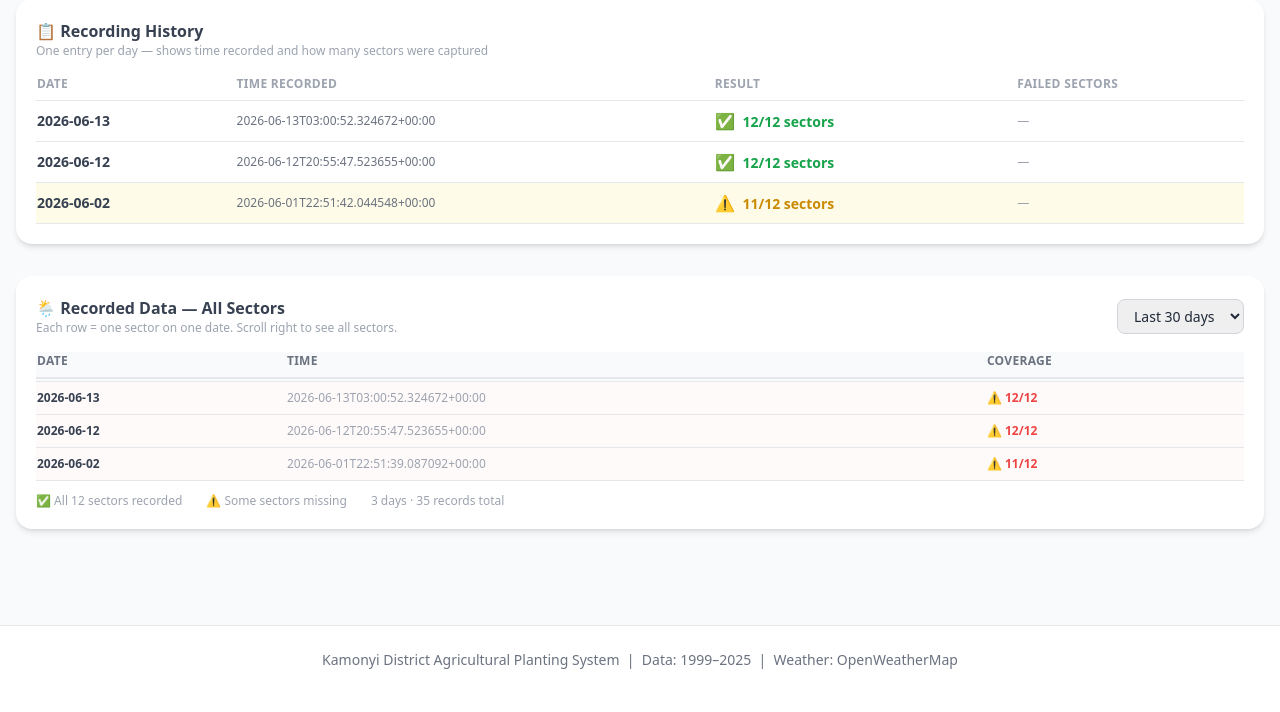
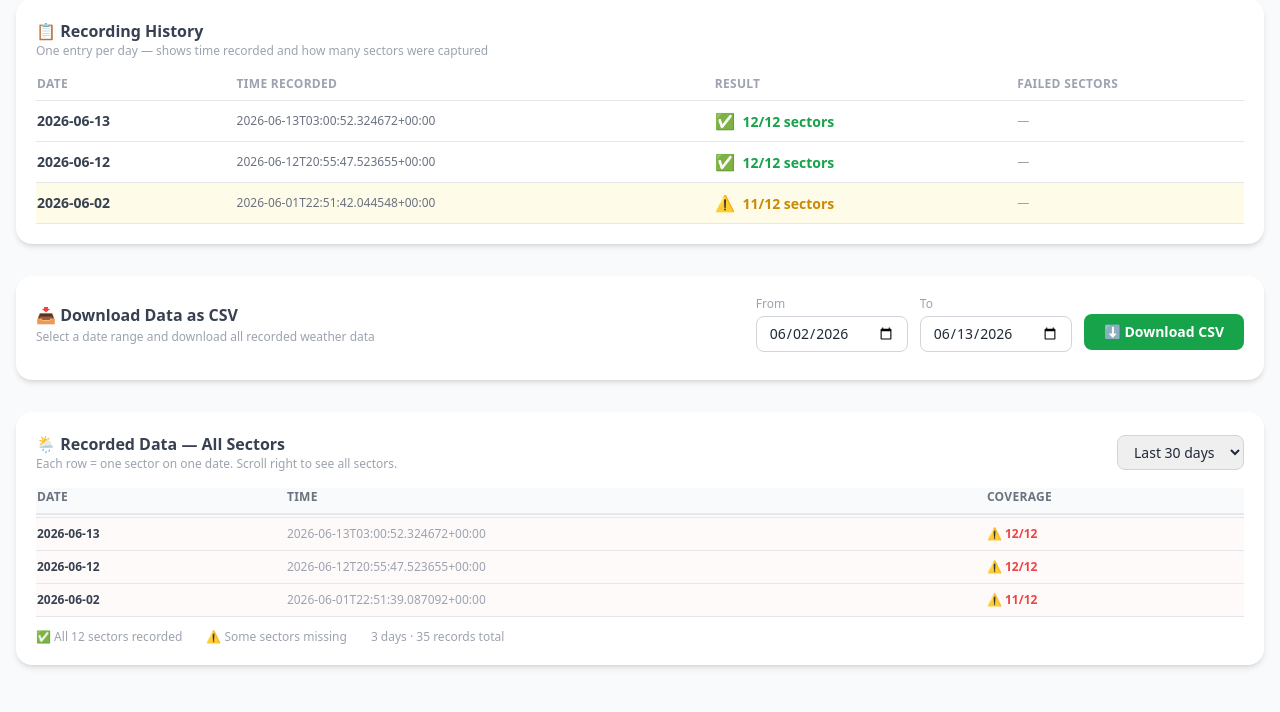
Before and after one commit to shema004/kamonyi-planting, a FastAPI app: page /logs in a window 1280 px wide. Shown: the part 357-1069 px from the top of the page. Before the commit the page ends 1026 px from the top, so only its background shows below. Run offline with FastAPI, Linux system fonts and the light colour scheme; data comes from the database, SQL or seed files in the repository; both versions use the stored data as it was after the commit; parts of the project's set-up code (start-up, migrations or seed data) failed here and were passed over; some libraries are stand-ins or nearby versions.

Commit message:
Add CSV download by date range to logs page

```diff
--- a/app/main.py
+++ b/app/main.py
@@ -23,6 +23,7 @@ from recorder       import (init_db, auto_integrate_recorded_data,
                              get_all_records, get_recording_log, get_records_summary)
 from season_status  import get_current_season_status
 from decision_engine import make_planting_decision, make_all_sector_decisions
+import sqlite3
 import config
 
 # ── App setup ──────────────────────────────────────────────────────────────
@@ -373,6 +374,76 @@ async def test_record():
     result = record_now()
     return result
 
+
+@app.get("/api/download-db")
+async def download_db():
+    """Download the live database file directly."""
+    from fastapi.responses import FileResponse
+    import os
+    db_path = str(Path(config.DATA_DB_PATH))
+    if not os.path.exists(db_path):
+        raise HTTPException(status_code=404, detail="Database not found")
+    return FileResponse(
+        path=db_path,
+        filename="daily_records.db",
+        media_type="application/octet-stream"
+    )
+
+
+@app.get("/api/download-db")
+async def download_db():
+    """Download the live database file directly."""
+    from fastapi.responses import FileResponse
+    import os
+    db_path = str(Path(config.DATA_DB_PATH))
+    if not os.path.exists(db_path):
+        raise HTTPException(status_code=404, detail="Database not found")
+    return FileResponse(
+        path=db_path,
+        filename="daily_records.db",
+        media_type="application/octet-stream"
+    )
+
+
+@app.get("/api/records/download")
+async def download_records_csv(
+    date_from: str = Query(..., description="Start date YYYY-MM-DD"),
+    date_to:   str = Query(..., description="End date YYYY-MM-DD"),
+):
+    """Download recorded weather data as CSV for a date range."""
+    import csv, io
+    from fastapi.responses import StreamingResponse
+
+    try:
+        conn = sqlite3.connect(str(Path(config.DATA_DB_PATH)))
+        conn.row_factory = sqlite3.Row
+        rows = conn.execute("""
+            SELECT date, sector, rainfall_mm, temp_max, temp_min, recorded_at
+            FROM daily_weather
+            WHERE date >= ? AND date <= ?
+            ORDER BY date ASC, sector ASC
+        """, (date_from, date_to)).fetchall()
+        conn.close()
+
+        # Build CSV
+        output = io.StringIO()
+        writer = csv.writer(output)
+        writer.writerow(["Date", "Sector", "Rainfall (mm)", "Max Temp (°C)", "Min Temp (°C)", "Recorded At"])
+        for r in rows:
+            writer.writerow([r["date"], r["sector"],
+                             r["rainfall_mm"], r["temp_max"], r["temp_min"],
+                             r["recorded_at"]])
+
+        output.seek(0)
+        filename = f"kamonyi_weather_{date_from}_to_{date_to}.csv"
+        return StreamingResponse(
+            io.BytesIO(output.getvalue().encode()),
+            media_type="text/csv",
+            headers={"Content-Disposition": f"attachment; filename={filename}"}
+        )
+    except Exception as e:
+        raise HTTPException(status_code=500, detail=str(e))
+
 @app.get("/health")
 async def health():
     summary = get_records_summary()
--- a/app/templates/logs.html
+++ b/app/templates/logs.html
@@ -23,6 +23,33 @@
     </div>
   </div>
   <div id="log-table"><div class="flex justify-center py-4"><div class="spinner"></div></div></div>
+</div>
+
+<!-- CSV Download -->
+<div class="bg-white rounded-2xl shadow-md p-5 mb-8">
+  <div class="flex items-center justify-between flex-wrap gap-4">
+    <div>
+      <h2 class="font-semibold text-gray-700">📥 Download Data as CSV</h2>
+      <p class="text-xs text-gray-400 mt-0.5">Select a date range and download all recorded weather data</p>
+    </div>
+    <div class="flex items-center gap-3 flex-wrap">
+      <div>
+        <label class="block text-xs text-gray-400 mb-1">From</label>
+        <input type="date" id="dl-from" class="border border-gray-300 rounded-lg px-3 py-1.5 text-sm">
+      </div>
+      <div>
+        <label class="block text-xs text-gray-400 mb-1">To</label>
+        <input type="date" id="dl-to" class="border border-gray-300 rounded-lg px-3 py-1.5 text-sm">
+      </div>
+      <div class="mt-4">
+        <button onclick="downloadCSV()"
+          class="bg-green-600 hover:bg-green-700 text-white text-sm font-semibold px-5 py-2 rounded-lg transition">
+          ⬇ Download CSV
+        </button>
+      </div>
+    </div>
+  </div>
+  <div id="dl-msg" class="mt-2 text-xs text-gray-400"></div>
 </div>
 
 <!-- Daily records table -->
@@ -240,6 +267,33 @@ function renderTable(records, sectors){
     </div>`;
 }
 
+
+function downloadCSV(){
+  const from = document.getElementById("dl-from").value;
+  const to   = document.getElementById("dl-to").value;
+  if(!from || !to){
+    document.getElementById("dl-msg").innerHTML =
+      '<span class="text-red-500">Please select both dates.</span>';
+    return;
+  }
+  if(from > to){
+    document.getElementById("dl-msg").innerHTML =
+      '<span class="text-red-500">Start date must be before end date.</span>';
+    return;
+  }
+  document.getElementById("dl-msg").innerHTML =
+    '<span class="text-green-600">Downloading...</span>';
+  window.location.href = `/api/records/download?date_from=${from}&date_to=${to}`;
+  setTimeout(() => document.getElementById("dl-msg").innerHTML = "", 3000);
+}
+
+// Set default dates: from = first recording, to = today
+document.addEventListener("DOMContentLoaded", function(){
+  const today = new Date().toISOString().split("T")[0];
+  document.getElementById("dl-to").value = today;
+  document.getElementById("dl-from").value = "2026-06-02";
+});
+
 // Load on page open
 document.addEventListener("DOMContentLoaded", loadData);
 </script>
```
Also changed, not shown: data/old_daily_records.db (added).
